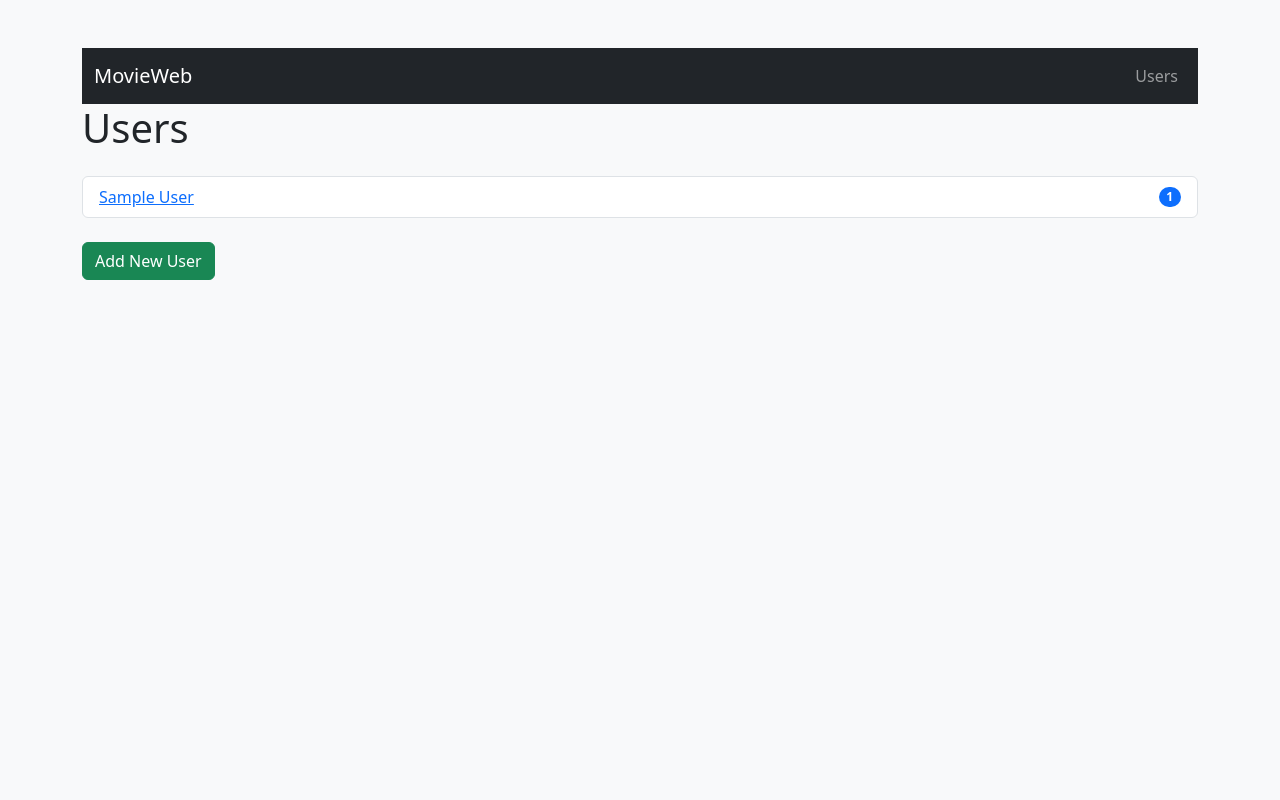
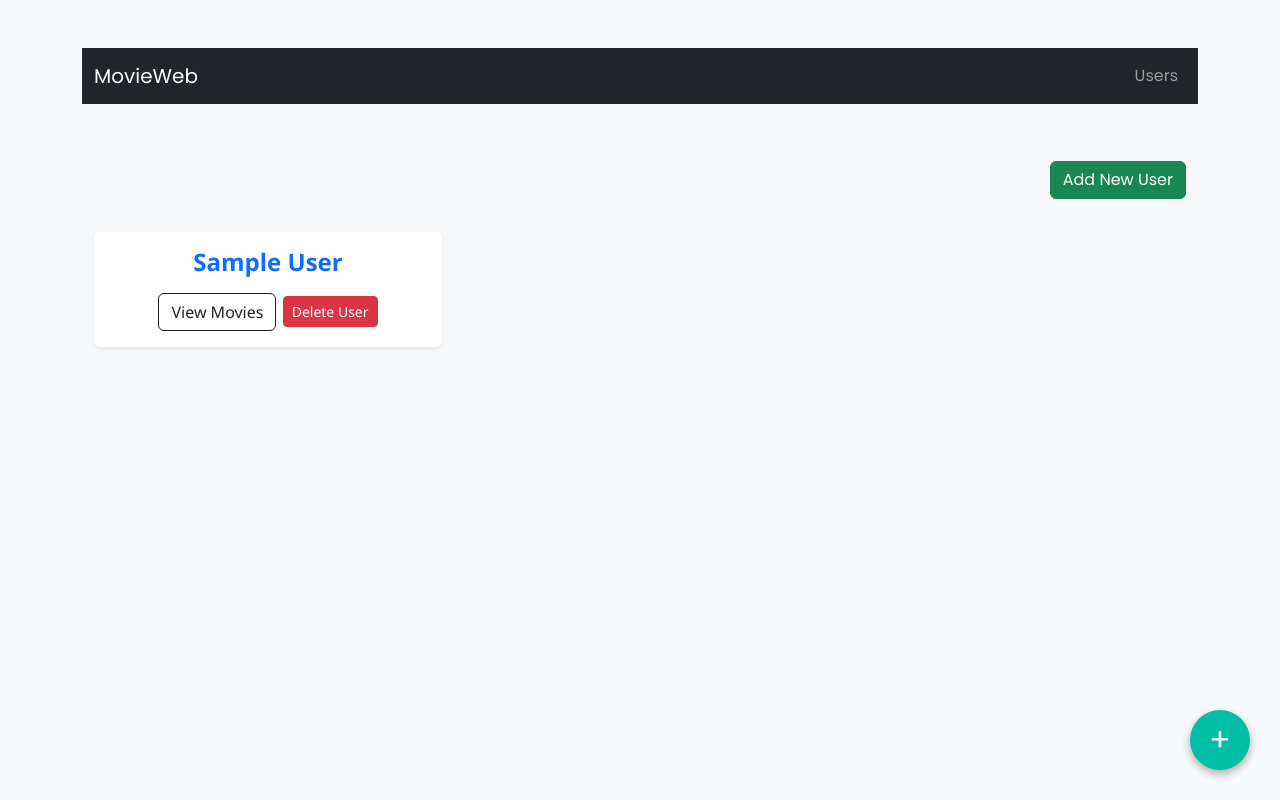
Before and after one commit to Andrew-O39/moviweb_app, a Flask app: page /users in a window 1280 px wide. Run offline with Flask 3, Linux system fonts and the light colour scheme; tables that the repository leaves empty hold one stand-in row (values such as "Sample post").

Commit message:
implemented delete user route in app.py and also tweaked the users page styling

```diff
--- a/app.py
+++ b/app.py
@@ -1,4 +1,4 @@
-from flask import Flask, current_app, flash, render_template, request, redirect, url_for, abort
+from flask import Flask, flash, render_template, request, redirect, url_for, abort
 from datamanager.sqlite_data_manager import SQLiteDataManager
 from app_models import db, User, Movie
 from dotenv import load_dotenv
@@ -107,6 +107,7 @@ def create_app():
 
         return render_template("update_movie.html", user_id=user_id, movie=movie)
 
+
     @app.route("/users/<int:user_id>/delete_movie/<int:movie_id>", methods=["POST"])
     def delete_movie(user_id, movie_id):
         user = app.data_manager.get_user_by_id(user_id)
@@ -124,6 +125,24 @@ def create_app():
 
         return redirect(url_for("user_movies", user_id=user.id))
 
+    from flask import current_app
+
+    @app.route("/delete_user/<int:user_id>", methods=["POST"])
+    def delete_user(user_id):
+        user = app.data_manager.get_user_by_id(user_id)
+        if not user:
+            abort(404, description="User not found")
+
+        try:
+            user_name = user.name
+            app.data_manager.delete_user(user_id)
+            flash(f'User "{user_name}" and all their movies deleted successfully.', "success")
+        except Exception as e:
+            return render_template("error.html", message=f"Failed to delete user: {e}")
+
+        return redirect(url_for("list_users"))
+
+
     @app.errorhandler(404)
     def page_not_found(e):
         return render_template('404.html', message=getattr(e, 'description', 'Page not found.')), 404
--- a/datamanager/sqlite_data_manager.py
+++ b/datamanager/sqlite_data_manager.py
@@ -45,3 +45,12 @@ class SQLiteDataManager(DataManagerInterface):
         if movie:
             db.session.delete(movie)
             db.session.commit()
+
+    def delete_user(self, user_id):
+        # Delete all movies belonging to the user first
+        Movie.query.filter_by(user_id=user_id).delete()
+        # Then delete the user
+        user = User.query.get(user_id)
+        if user:
+            db.session.delete(user)
+            db.session.commit()
--- a/static/styles.css
+++ b/static/styles.css
@@ -4,17 +4,72 @@
   right: 30px;
   width: 60px;
   height: 60px;
-    font-size: 30px;
-    background-color: #007bff;
+  background-color: #00bfa6;
   color: white;
+  font-size: 2rem;
   border-radius: 50%;
   text-align: center;
   line-height: 60px;
+  box-shadow: 0 4px 8px rgba(0,0,0,0.3);
+  transition: background-color 0.3s ease;
   text-decoration: none;
-    box-shadow: 0 2px 10px rgba(0, 0, 0, 0.3);
-    z-index: 100;
-    transition: background-color 0.3s ease;
 }
+
 .fab:hover {
-    background-color: #0056b3;
+  background-color: #009e8c;
+  text-decoration: none;
 }
+
+body {
+  background-color: #1e1e1e;
+  color: #f1f1f1;
+  ont-family: 'Poppins', sans-serif;
+  font-size: 16px;
+}
+
+/* Users page styling with dark brownish background */
+.user-card {
+  background-color: #3e2f24; /* dark brownish background */
+  color: #ffffff; /* white text */
+  font-family: 'Segoe UI', Tahoma, Geneva, Verdana, sans-serif; /* clean modern font */
+  font-size: 1.5rem; /* bigger font size */
+  transition: background-color 0.3s ease, box-shadow 0.3s ease;
+}
+
+
+.user-card:hover {
+  background-color: #5a4335; /* lighter brown on hover */
+  box-shadow: 0 4px 12px rgba(255, 255, 255, 0.25);
+}
+
+.card-title {
+  color: #d2b48c; /* tan color for user names */
+  font-weight: 600;
+  font-size: 2rem;
+}
+
+/* Buttons */
+.btn-outline-dark {
+  border-color: #d2b48c;
+  color: #d2b48c;
+  transition: background-color 0.3s ease, color 0.3s ease;
+}
+
+.btn-outline-dark:hover {
+  background-color: #d2b48c;
+  color: #3e2f24;
+}
+
+/* Make delete buttons match hover effect */
+.btn-danger {
+  background-color: #6e3f22;
+  border-color: #6e3f22;
+  color: #fff;
+  transition: background-color 0.3s ease, box-shadow 0.3s ease;
+}
+
+.btn-danger:hover {
+  background-color: #a15f3d;
+  border-color: #a15f3d;
+  box-shadow: 0 4px 10px rgba(255, 255, 255, 0.2);
+  color: #fff;
--- a/templates/base.html
+++ b/templates/base.html
@@ -4,12 +4,20 @@
     <meta charset="UTF-8">
     <title>{% block title %}MovieWeb App{% endblock %}</title>
     <meta name="viewport" content="width=device-width, initial-scale=1">
+    <!-- CSS -->
     <link rel="stylesheet" href="{{ url_for('static', filename='styles.css') }}">
     <!-- Bootstrap CSS -->
     <link
         href="https://cdn.jsdelivr.net/npm/bootstrap@5.3.0/dist/css/bootstrap.min.css"
         rel="stylesheet"
     >
+    <!-- Google Fonts -->
+<link href="https://fonts.googleapis.com/css2?family=Poppins:wght@300;400;600&display=swap" rel="stylesheet">
+<style>
+  body {
+    font-family: 'Poppins', sans-serif;
+  }
+</style>
 </head>
 <body class="bg-light text-dark">
 
--- a/templates/users.html
+++ b/templates/users.html
@@ -5,25 +5,36 @@
     <title>Users - MovieWeb App</title>
 </head>
 <body>
-    {% extends "base.html" %}
+{% extends "base.html" %}
 {% block title %}Users - MovieWeb App{% endblock %}
 
 {% block content %}
-<h1 class="mb-4">Users</h1>
+<div class="container mt-5">
+  <div class="d-flex justify-content-between align-items-center mb-4">
+    <h1 class="text-light fw-semibold">Users</h1>
+    <a href="{{ url_for('add_user') }}" class="btn btn-success">Add New User</a>
+  </div>
 
-<ul class="list-group">
-  {% for user in users %}
-  <li class="list-group-item d-flex justify-content-between align-items-center">
-    <a href="{{ url_for('user_movies', user_id=user.id) }}">{{ user.name }}</a>
-    <span class="badge bg-primary rounded-pill">{{ user.id }}</span>
-  </li>
-  {% else %}
-  <li class="list-group-item">No users found.</li>
-  {% endfor %}
-</ul>
+  <div class="row">
+    {% for user in users %}
 
-<a href="{{ url_for('add_user') }}" class="btn btn-success mt-4">Add New User</a>
+    <div class="col-md-4 mb-4">
+      <div class="card user-card shadow-sm h-100 border-0">
+        <div class="card-body text-center">
+          <h5 class="card-title text-primary fs-4 fw-bold">{{ user.name }}</h5>
+          <a href="{{ url_for('user_movies', user_id=user.id) }}" class="btn btn-outline-dark mt-2">View Movies</a>
+            <form action="{{ url_for('delete_user', user_id=user.id) }}" method="POST" onsubmit="return confirm('Delete user {{ user.name }} and all their movies?');" style="display:inline;">
+    <button type="submit" class="btn btn-sm btn-danger mt-2">Delete User</button>
+</form>
+        </div>
+      </div>
+    </div>
+    {% else %}
+    <p class="text-muted">No users found.</p>
+    {% endfor %}
+  </div>
+</div>
+
+<!-- Floating Action Button -->
+<a href="{{ url_for('add_user') }}" class="fab">+</a>
 {% endblock %}
-<a href="{{ url_for('add_user') }}" class="fab">+</a>
-</body>
-</html>
```
Lines whose indentation alone changed are shown as unchanged.
